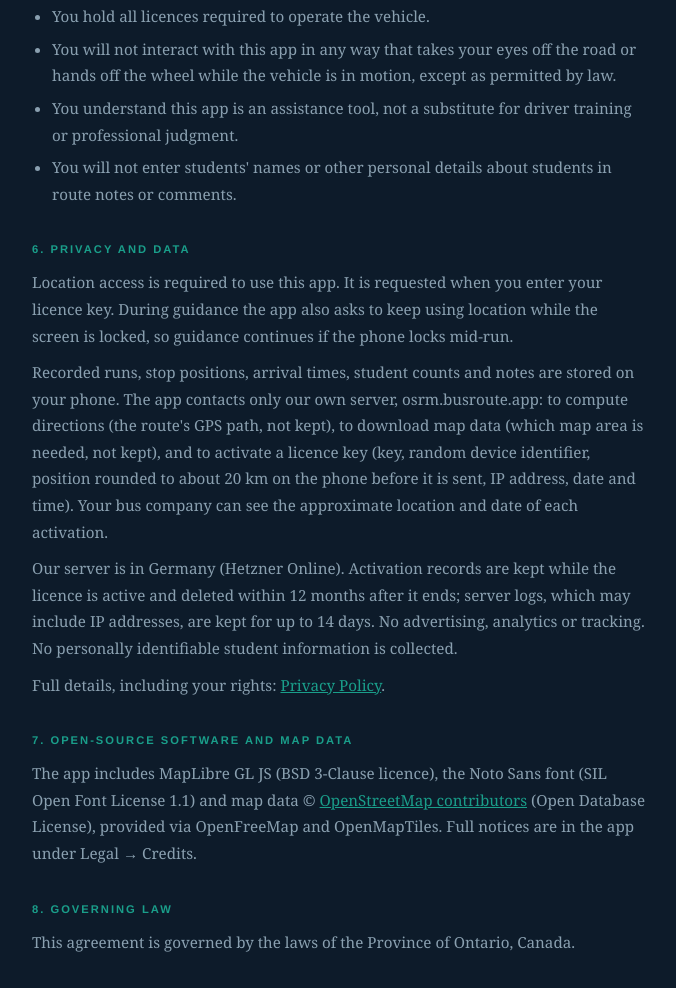
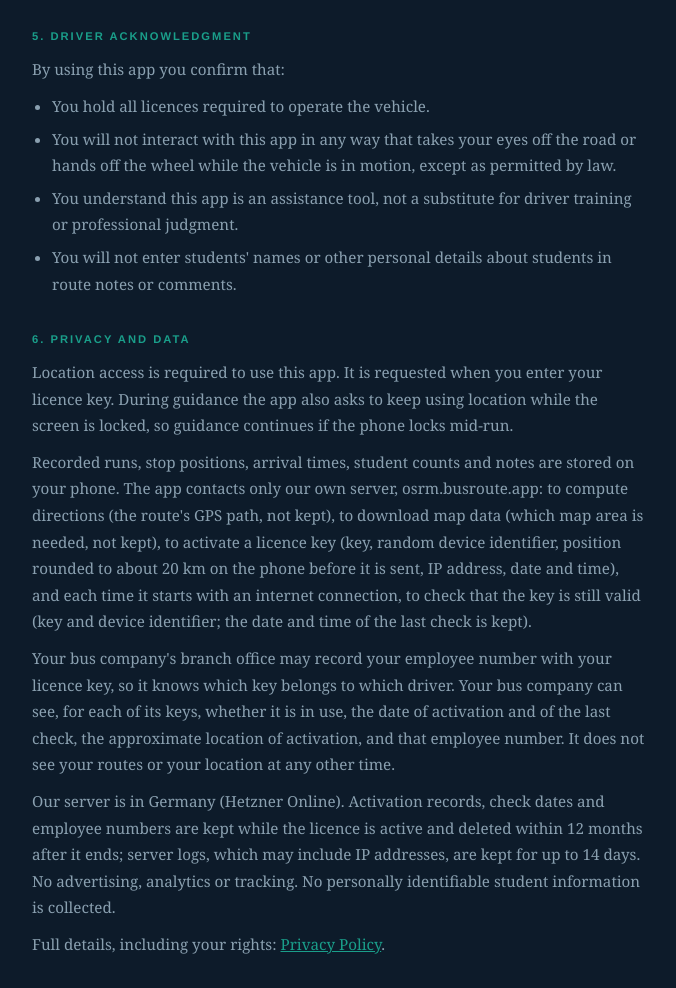
Before and after one commit to k1aas/busroute.web, a plain HTML site: page terms.html in a window 1280 px wide. Shown: the part 1496-2484 px from the top of the page, without its empty margins (300-976 px from the left). Drawn offline with Linux system fonts and the light colour scheme.

Commit message:
Update terms.html

```diff
--- a/terms.html
+++ b/terms.html
@@ -56,7 +56,7 @@
 </header>
 
 <main>
-  <div class="meta">Effective 8 October 2026 · Klaas Erwin Kouwen, operating as BusRoute</div>
+  <div class="meta">Effective 23 November 2026 · Klaas Erwin Kouwen, operating as BusRoute</div>
   <h2>End User Licence Agreement</h2>
 
   <div class="warning">
@@ -68,6 +68,7 @@
   <section>
     <h3>1. Licence</h3>
     <p>We grant you a non-exclusive, non-transferable licence to use this app to record and navigate school bus routes on behalf of the bus operator that holds your licence key, or to evaluate the app with a trial key.</p>
+    <p>Each licence key is for one phone. The bus operator can reset or switch off a key; the app then asks for a valid licence key the next time it starts with an internet connection.</p>
   </section>
 
   <section>
@@ -108,8 +109,9 @@
   <section>
     <h3>6. Privacy and data</h3>
     <p>Location access is required to use this app. It is requested when you enter your licence key. During guidance the app also asks to keep using location while the screen is locked, so guidance continues if the phone locks mid-run.</p>
-    <p>Recorded runs, stop positions, arrival times, student counts and notes are stored on your phone. The app contacts only our own server, osrm.busroute.app: to compute directions (the route's GPS path, not kept), to download map data (which map area is needed, not kept), and to activate a licence key (key, random device identifier, position rounded to about 20 km on the phone before it is sent, IP address, date and time). Your bus company can see the approximate location and date of each activation.</p>
-    <p>Our server is in Germany (Hetzner Online). Activation records are kept while the licence is active and deleted within 12 months after it ends; server logs, which may include IP addresses, are kept for up to 14 days. No advertising, analytics or tracking. No personally identifiable student information is collected.</p>
+    <p>Recorded runs, stop positions, arrival times, student counts and notes are stored on your phone. The app contacts only our own server, osrm.busroute.app: to compute directions (the route's GPS path, not kept), to download map data (which map area is needed, not kept), to activate a licence key (key, random device identifier, position rounded to about 20 km on the phone before it is sent, IP address, date and time), and each time it starts with an internet connection, to check that the key is still valid (key and device identifier; the date and time of the last check is kept).</p>
+    <p>Your bus company's branch office may record your employee number with your licence key, so it knows which key belongs to which driver. Your bus company can see, for each of its keys, whether it is in use, the date of activation and of the last check, the approximate location of activation, and that employee number. It does not see your routes or your location at any other time.</p>
+    <p>Our server is in Germany (Hetzner Online). Activation records, check dates and employee numbers are kept while the licence is active and deleted within 12 months after it ends; server logs, which may include IP addresses, are kept for up to 14 days. No advertising, analytics or tracking. No personally identifiable student information is collected.</p>
     <p>Full details, including your rights: <a href="privacy.html" style="color: var(--teal);">Privacy Policy</a>.</p>
   </section>
 
```
